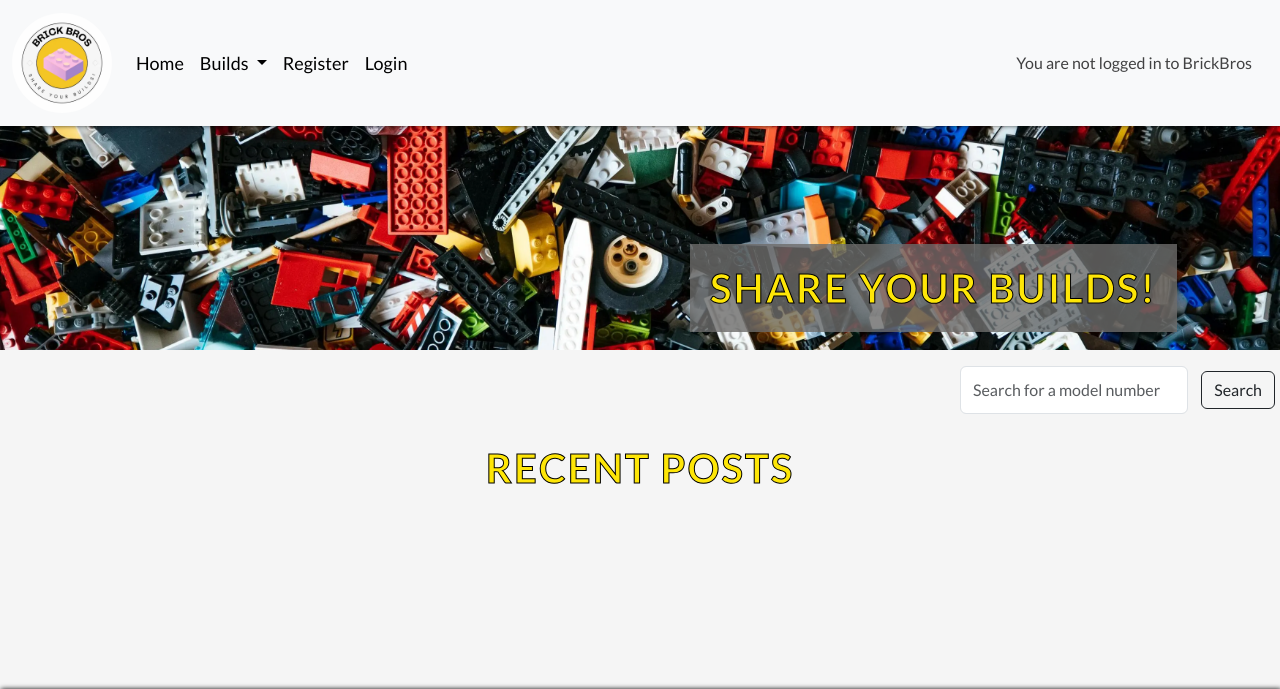
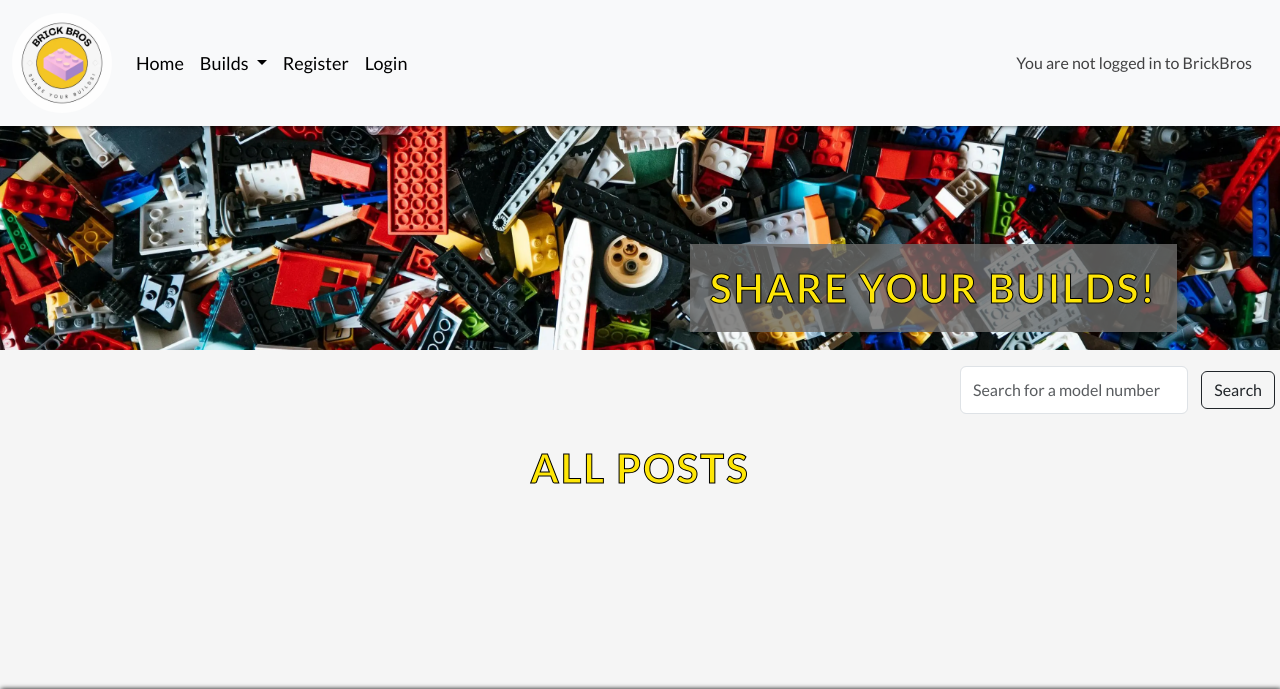
Before and after one commit to philtipping31/PP4---BrickBros, a Django app: page /builds/ in a window 1280 px wide. Shown: the top 689 px of the page. Run offline with Django 5.2, Linux system fonts and the light colour scheme; data that the repository does not hold is empty; some libraries are stand-ins or nearby versions.

Commit message:
Add back to builds button to pages for UX

```diff
--- a/builds/templates/builds/add_build.html
+++ b/builds/templates/builds/add_build.html
@@ -11,6 +11,9 @@
 <div class="container-fluid">
     <div class="row">
         <div>
+            <a href="{% url 'builds' %}" class="post-link lego-builds" aria-label="Goes to all builds page">
+                <button type="submit" class="btn btn-outline-dark mt-3">&laquo; Back to All Builds</button>
+            </a>
             <h1 class="title">Add your build posts here!</h1>
         </div>
     </div>
--- a/builds/templates/builds/builds.html
+++ b/builds/templates/builds/builds.html
@@ -13,9 +13,15 @@
         <button class="btn btn btn btn-signup btn-outline-dark" type="submit">Search</button>
     </form>
 
-    <h1 class="title">Recent Posts</h1>
+
+    <h1 class="title">All Posts</h1>
 
         {% if search_initiated %}
+        <div class="text-center">
+        <a href="{% url 'builds' %}" class="post-link lego-builds text-center" aria-label="Goes to all builds page">
+            <button type="submit" class="btn btn-outline-dark mt-3">&laquo; Back to All Builds</button>
+        </a>
+        </div>
         <div class="container about">
             <h2>Search results for "{{ search_query }}":</h2>
         </div>
--- a/builds/templates/builds/edit_build.html
+++ b/builds/templates/builds/edit_build.html
@@ -11,6 +11,9 @@
 <div class="container-fluid">
     <div class="row">
         <div>
+            <a href="{% url 'builds' %}" class="post-link lego-builds" aria-label="Goes to all builds page">
+                <button type="submit" class="btn btn-outline-dark mt-3">&laquo; Back to All Builds</button>
+            </a>
             <h1 class="title">Edit your build posts here!</h1>
         </div>
     </div>
```
